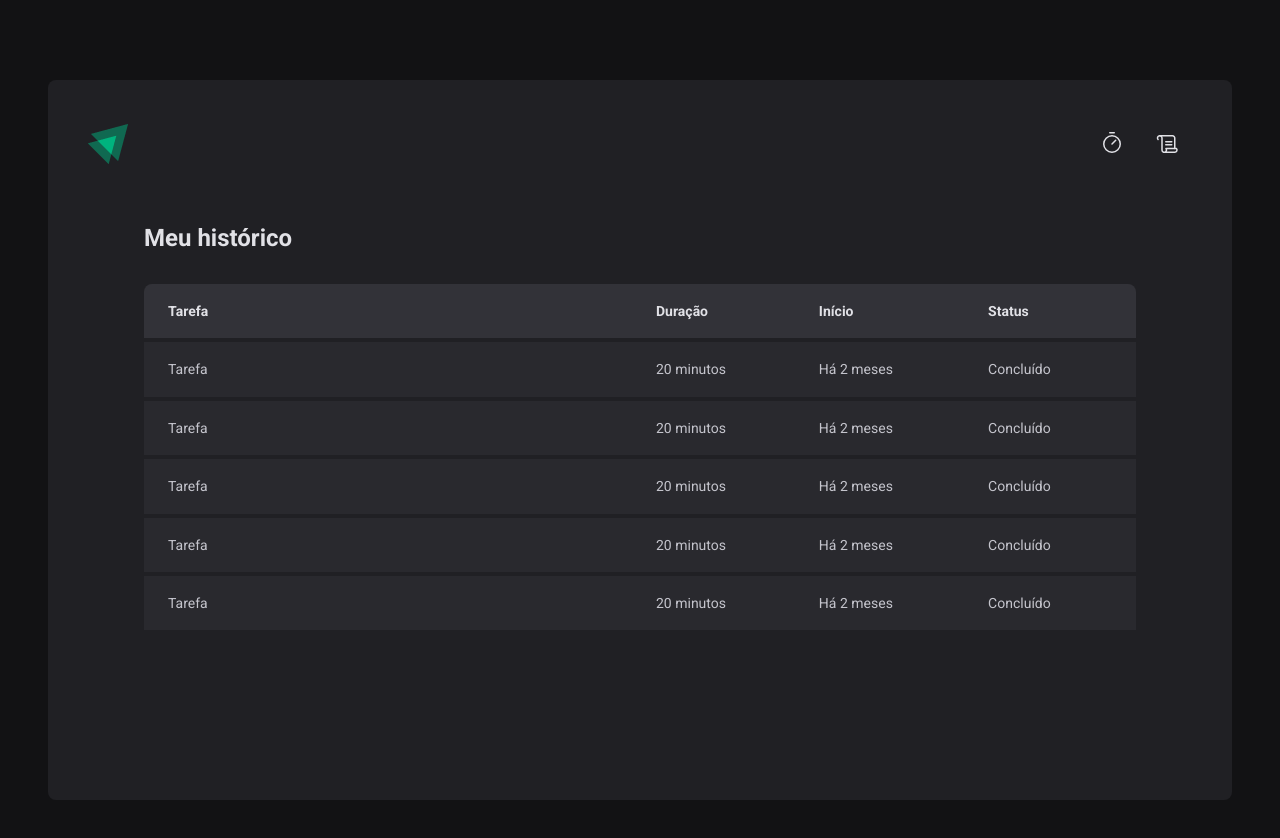
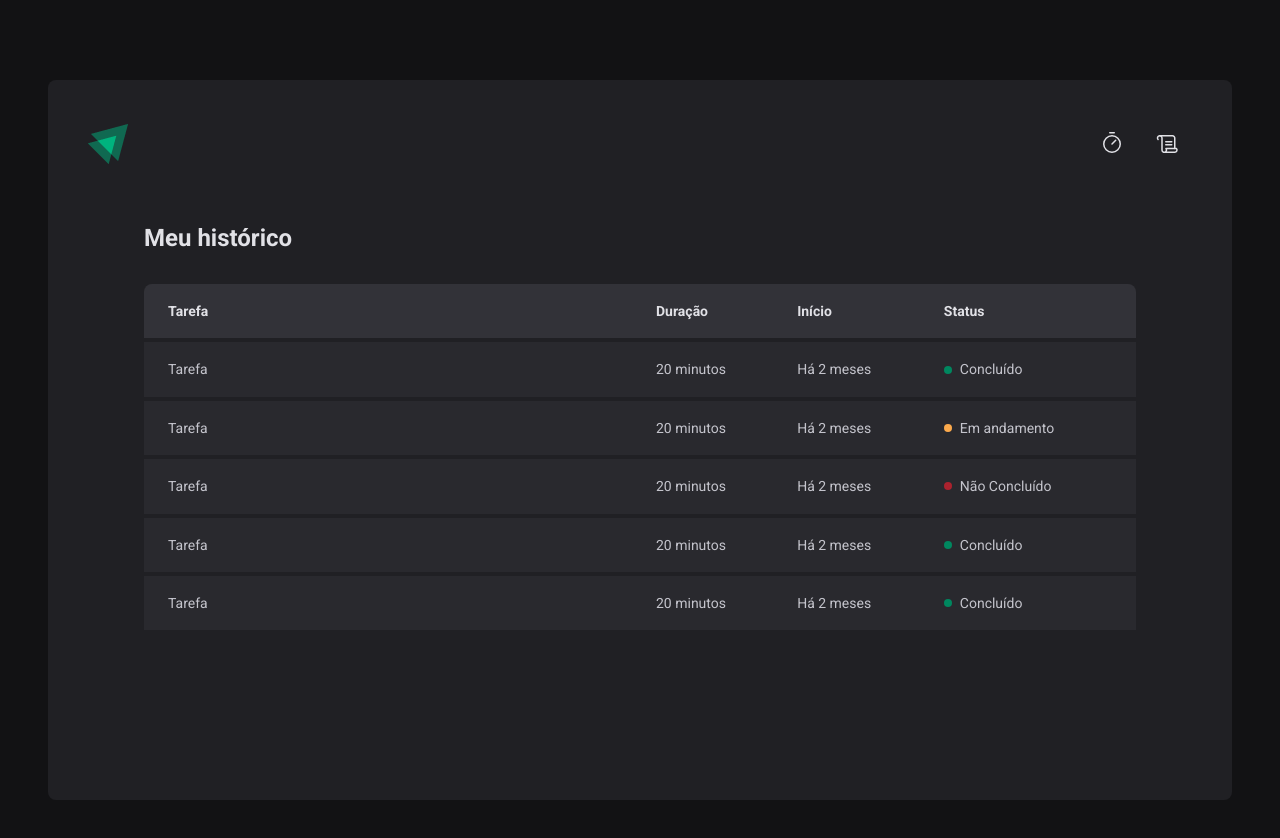
Before and after one commit to Leticiamorei/aula-2-timer, a React (Vite) app: page /history in a window 1280 px wide. Shown: the top 838 px of the page. Built offline with nearby package versions, Linux system fonts and the light colour scheme.

Commit message:
feat: formularios

```diff
--- a/package.json
+++ b/package.json
@@ -13,6 +13,7 @@
     "phosphor-react": "^1.4.1",
     "react": "^18.2.0",
     "react-dom": "^18.2.0",
+    "react-hook-form": "^7.43.9",
     "react-router-dom": "^6.11.1",
     "styled-components": "^5.3.10"
   },
--- a/src/pages/History/index.tsx
+++ b/src/pages/History/index.tsx
@@ -1,4 +1,4 @@
-import { HistoryContainer, HistoryList } from "./styles"
+import { HistoryContainer, HistoryList, Status } from "./styles"
 
 export function History() {
   return (
@@ -20,31 +20,41 @@
               <td>Tarefa</td>
               <td>20 minutos</td>
               <td>Há 2 meses</td>
-              <td>Concluído</td>
+              <td>
+                <Status statusColor="green">Concluído</Status>
+              </td>
             </tr>
             <tr>
               <td>Tarefa</td>
               <td>20 minutos</td>
               <td>Há 2 meses</td>
-              <td>Concluído</td>
+              <td>
+                <Status statusColor="yellow">Em andamento</Status>
+              </td>
             </tr>
             <tr>
               <td>Tarefa</td>
               <td>20 minutos</td>
               <td>Há 2 meses</td>
-              <td>Concluído</td>
+              <td>
+                <Status statusColor="red">Não Concluído</Status>
+              </td>
             </tr>
             <tr>
               <td>Tarefa</td>
               <td>20 minutos</td>
               <td>Há 2 meses</td>
-              <td>Concluído</td>
+              <td>
+                <Status statusColor="green">Concluído</Status>
+              </td>
             </tr>
             <tr>
               <td>Tarefa</td>
               <td>20 minutos</td>
               <td>Há 2 meses</td>
-              <td>Concluído</td>
+              <td>
+                <Status statusColor="green">Concluído</Status>
+              </td>
             </tr>
 
           </tbody>
--- a/src/pages/History/styles.ts
+++ b/src/pages/History/styles.ts
@@ -60,3 +60,26 @@
     }
   }
 `
+
+const STATUS_COLORS = {
+  yellow: 'yellow-500',
+  green: 'green-500',
+  red: 'red-500',
+}as const
+interface StatusProps {
+  statusColor: keyof typeof STATUS_COLORS
+}
+
+export const Status = styled.span<StatusProps>`
+  display: flex;
+  align-items: center;
+  gap: 0.5rem;
+
+  &::before {
+    content: '';
+    width: 0.5rem;
+    height: 0.5rem;
+    border-radius: 9999px;
+    background: ${(props) => props.theme[STATUS_COLORS[props.statusColor]]};
+  }
+`
--- a/src/pages/Home/index.tsx
+++ b/src/pages/Home/index.tsx
@@ -1,16 +1,32 @@
 import { Play } from "phosphor-react";
 import { CountdownContainer, FormContainer, HomeContainer, MinutesAmountInput, Separator, StartCountdownButton, TaskInput } from "./styles";
 
+import {useForm} from "react-hook-form"
+//controlled / uncrontolled
+//mantem em tempo real a informação do usuario
+
+
 export function Home() {
+  const { register, handleSubmit, watch } = useForm();
+
+  function handleCreateNewCycle(data: any) {
+    console.log(data)
+  }
+
+  const task = watch('task')
+  const isSubmitDisabled = !task
+
   return (
     <HomeContainer>
-      <form action="">
+      <form onSubmit={handleSubmit(handleCreateNewCycle)} action="">
         <FormContainer>
           <label htmlFor="task">Vou trabalhar em</label>
           <TaskInput
             id="task"
             list="task-suggestions"
             placeholder="Dê um nome para seu projeto"
+            {...register('task')}
+
             />
 
           <datalist id="task-suggestions">
@@ -28,6 +44,7 @@
             step={5}
             min={5}
             max={60}
+            {...register('minutesAmount', { valueAsNumber : true })}
           />
 
           <span>minutos.</span>
@@ -42,7 +59,7 @@
           <span>0</span>
         </CountdownContainer>
 
-        <StartCountdownButton disabled type="submit">
+        <StartCountdownButton disabled={isSubmitDisabled} type="submit">
           <Play size={24}/>
           Começar
         </StartCountdownButton>
```
Also changed, not shown: 1 other file (tests, documents, lock files or other folders).
